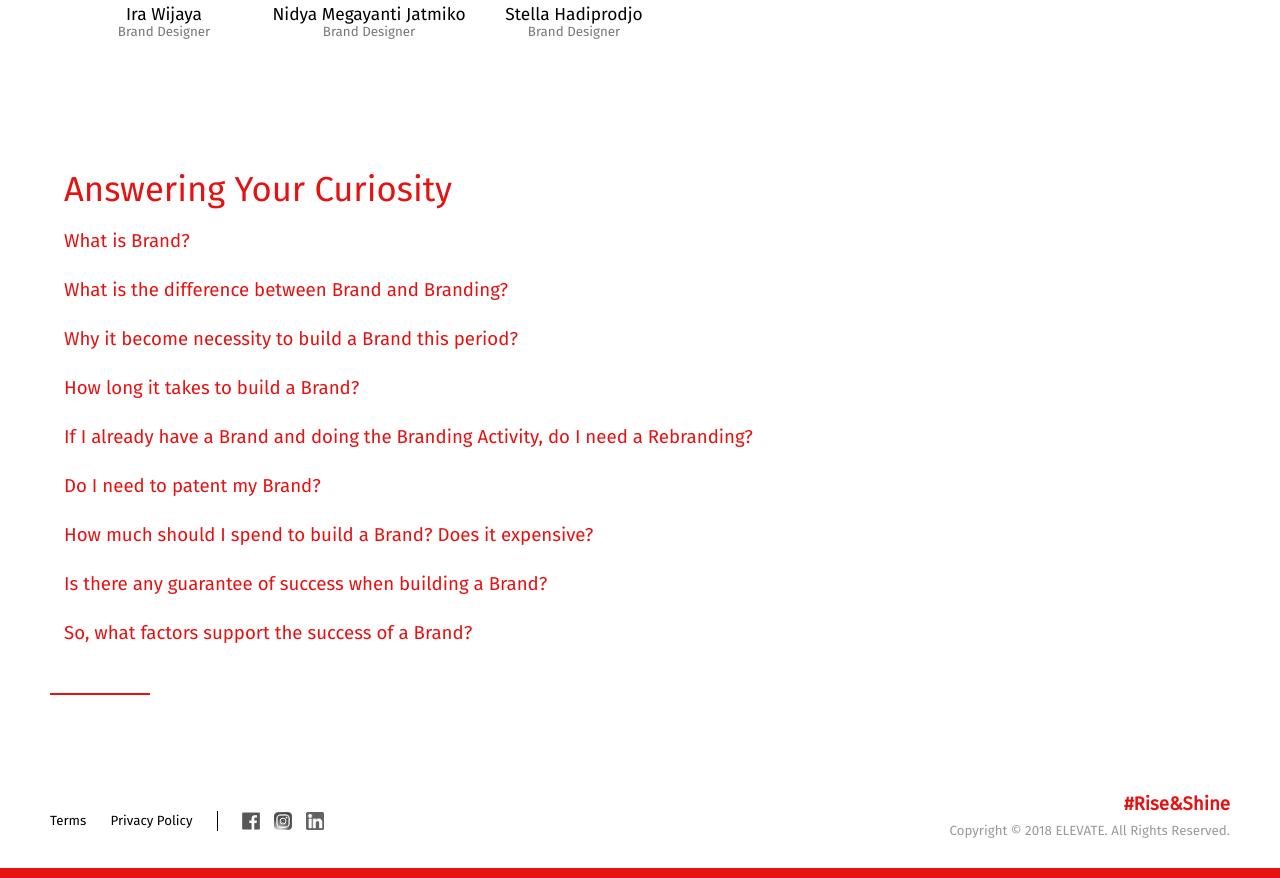
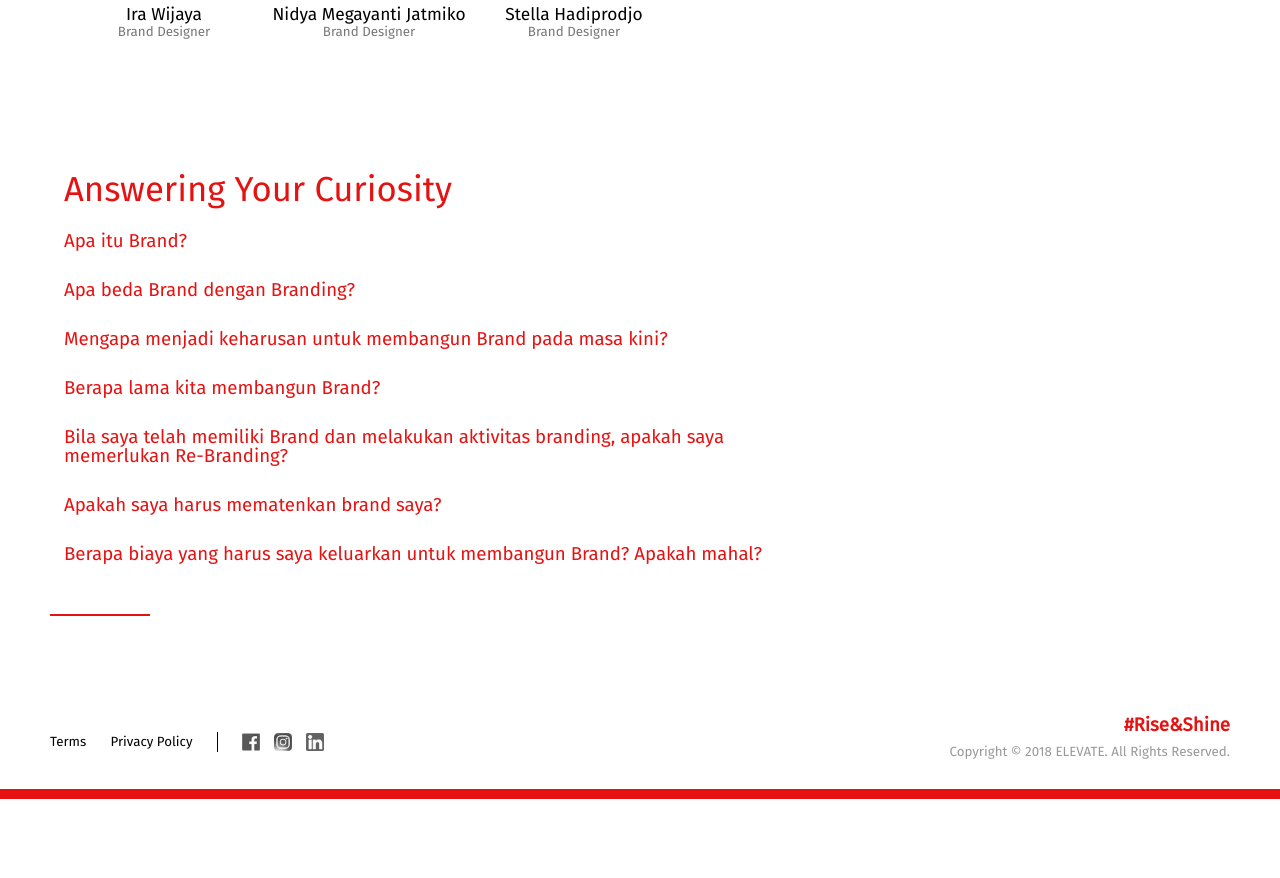
Before and after one commit to christianlimanto95/elevate, a CodeIgniter app: page /elevate/index.php/about/index in a window 1280 px wide. Shown: the part 5171-6049 px from the top of the page. After the commit the page ends 5970 px from the top, so only its background shows below. Run offline with CodeIgniter, Linux system fonts and the light colour scheme.

Commit message:
update faq

```diff
--- a/application/views/about.php
+++ b/application/views/about.php
@@ -205,40 +205,55 @@ Inilah yang mendasari kerja ELEVATE, apa yang kami kejar selalu di atas standar.
         <div class="section-title" data-index="23" data-anim="show-up" data-anim-threshold="self">Answering Your Curiosity</div>
         <div class="faq-container">
             <div class="faq-item" data-show="false" data-index="23" data-anim="show-up" data-anim-threshold="self" >
-                <div class="faq-question">What is Brand?</div>
-                <div class="faq-answer"><pre>It is a long established fact that a reader will be distracted by the readable content of a page when looking at its layout. The point of using Lorem Ipsum is that it has a more-or-less normal distribution of letters, as opposed to using 'Content here, content here', making it look like readable English. Various versions have evolved over the years, sometimes by accident, sometimes on purpose (injected humour and the like).</pre></div>
+                <div class="faq-question">Apa itu Brand?</div>
+                <div class="faq-answer"><pre>
+Brand bukanlah logo ataupun brosur. Brand atau merk adalah keseluruhan hal dari sebuah bisnis, baik dengan output berupa barang maupun jasa, yang memberikan pengalaman secara khusus yang berbentuk persepsi maupun perasaan terhadap barang atau jasa tersebut. Jadi brand bukan hanya hal-hal yang bersifat visual saja, tetapi design visual merupakan salah satu bagian dari brand.
+
+Singkatnya Brand adalah character - experience - feeling. Ketiga hal ini terbentuk dari serangkaian hal yang kompleks yang bisa kita bahas lebih lanjut dalam sesi konsultasi dengan ELEVATE.
+
+Kualitas adalah yang utama, aktivitas marketing akan membantu membetuk image atau persepsi, namun hanya kualitas yang membentuk brand yang sebenarnya, yang memberi pengalaman yang tidak terbantahkan. Integritas sebuah brand dapat terlihat dari kesetaraan antara kualitas dengan persepsi konsumen.
+</pre></div>
             </div>
             <div class="faq-item" data-show="false" data-index="24" data-anim="show-up" data-anim-threshold="self" >
-                <div class="faq-question">What is the difference between Brand and Branding?</div>
-                <div class="faq-answer"><pre>It is a long established fact that a reader will be distracted by the readable content of a page when looking at its layout. The point of using Lorem Ipsum is that it has a more-or-less normal distribution of letters, as opposed to using 'Content here, content here', making it look like readable English. Various versions have evolved over the years, sometimes by accident, sometimes on purpose (injected humour and the like).</pre></div>
+                <div class="faq-question">Apa beda Brand dengan Branding?</div>
+                <div class="faq-answer"><pre>Branding adalah serangkaian aktivitas dan proses yang dilakukan untuk mendukung pembentukan brand.</pre></div>
             </div>
             <div class="faq-item" data-show="false" data-index="25" data-anim="show-up" data-anim-threshold="self" >
-                <div class="faq-question">Why it become necessity to build a Brand this period?</div>
-                <div class="faq-answer"><pre>It is a long established fact that a reader will be distracted by the readable content of a page when looking at its layout. The point of using Lorem Ipsum is that it has a more-or-less normal distribution of letters, as opposed to using 'Content here, content here', making it look like readable English. Various versions have evolved over the years, sometimes by accident, sometimes on purpose (injected humour and the like).</pre></div>
+                <div class="faq-question">Mengapa menjadi keharusan untuk membangun Brand pada masa kini?</div>
+                <div class="faq-answer"><pre>Beberapa dari banyak alasan yang ada :
+•	Konsumen membeli brand bukan produk
+•	Sejalan dengan perkembangan jaman dan arus komunikasi yang tak terbatas, konsumen sekarang semakin semakin pintar dan memiliki banyak pilihan
+•	Persaingan yang semakin ketat, pesaing juga semakin pintar dan semakin banyak
+•	Brand menjadi jalan pintas pembelian ulang
+•	Brand selain memberikan janji akan kualitas dan jaminan, juga memberikan pride atau kebanggaan bagi pemakainya
+•	Tanpa brand kita akan terjebak dengan perang harga, konsumen dalam hal ini hanya memilih produk dengan harga terendah. Bila ada pesaing baru dengan harga yang lebih rendah maka dengan mudah konsumen akan beralih ke pesaing. Akhirnya kita akan menurunkan harga untuk memenangkan persaingan yang ada. Margin akan semakin tipis dari waktu ke waktu. Apakah dengan cara seperti ini Anda akan menjalankan bisnis?
+</pre></div>
             </div>
             <div class="faq-item" data-show="false" data-index="26" data-anim="show-up" data-anim-threshold="self" >
-                <div class="faq-question">How long it takes to build a Brand?</div>
-                <div class="faq-answer"><pre>It is a long established fact that a reader will be distracted by the readable content of a page when looking at its layout. The point of using Lorem Ipsum is that it has a more-or-less normal distribution of letters, as opposed to using 'Content here, content here', making it look like readable English. Various versions have evolved over the years, sometimes by accident, sometimes on purpose (injected humour and the like).</pre></div>
+                <div class="faq-question">Berapa lama kita membangun Brand?</div>
+                <div class="faq-answer"><pre>Melalui ELEVATE, membangun sebuah brand membutuhkan waktu 6-12 bulan, mulai dari persiapan dan proses eksekusinya.
+
+Jangka waktu dalam membangun brand sangat bergantung pada kesiapan yang ada. Proses membangun sebuah brand sama halnya seperti membesarkan seorang anak. Mereka membutuhkan bimbingan dan perawatan secara berkelanjutan sampai mereka dewasa, sama halnya dengan sebuah brand. Setiap bisnis yang dibangun tentunya berkeinginan untuk terus bertahan dan semakin berkembang. Demikianlah proses membangun brand, berkelanjutan dan tidak pernah berhenti. </pre></div>
             </div>
             <div class="faq-item" data-show="false" data-index="27" data-anim="show-up" data-anim-threshold="self" >
-                <div class="faq-question">If I already have a Brand and doing the Branding Activity, do I need a Rebranding?</div>
-                <div class="faq-answer"><pre>It is a long established fact that a reader will be distracted by the readable content of a page when looking at its layout. The point of using Lorem Ipsum is that it has a more-or-less normal distribution of letters, as opposed to using 'Content here, content here', making it look like readable English. Various versions have evolved over the years, sometimes by accident, sometimes on purpose (injected humour and the like).</pre></div>
+                <div class="faq-question">Bila saya telah memiliki Brand dan melakukan aktivitas branding, apakah saya memerlukan Re-Branding?</div>
+                <div class="faq-answer"><pre>Banyak hal yang mempengaruhi keputusan untuk melakukan Re-Branding. Kami menyarankan untuk melakukan general check up pada Brand Anda secara gratis* dengan menghubungi ELEVATE.
+
+Tentu hasil check up ini nanti nya akan dianalisa yang kemudian akan merujuk kepada kesimpulan untuk mempertimbangkan keputusan yang tepat.
+
+Kuncinya adalah kepada RELEVANSI. Seberapa relevan brand Anda terhadap target market dan jaman akan menentukan seberapa tangguh Brand Anda dalam persaingan. </pre></div>
             </div>
             <div class="faq-item" data-show="false" data-index="28" data-anim="show-up" data-anim-threshold="self" >
-                <div class="faq-question">Do I need to patent my Brand?</div>
-                <div class="faq-answer"><pre>It is a long established fact that a reader will be distracted by the readable content of a page when looking at its layout. The point of using Lorem Ipsum is that it has a more-or-less normal distribution of letters, as opposed to using 'Content here, content here', making it look like readable English. Various versions have evolved over the years, sometimes by accident, sometimes on purpose (injected humour and the like).</pre></div>
+                <div class="faq-question">Apakah saya harus mematenkan brand saya?</div>
+                <div class="faq-answer"><pre>Tentu saja, bila kita menyadari betapa besarnya usaha untuk melahirkan dan membangun brand, maka paten adalah hal yang wajib. Kita tidak ingin usaha kita sia - sia bukan? Brand tanpa paten membuka peluang besar bagi orang lain untuk meniru Brand Anda dan menikmati hasil kerja keras Anda dengan mudahnya.
+
+Saat ini, persaingan semakin ketat sehingga banyak pihak yang melakukan segala cara untuk mencapai kesuksesan. Tidak heran banyak brand hebat di dunia mengalami tindakan peniruan dan pemalsuan, bayangkan potensi yang akan terjadi.</pre></div>
             </div>
             <div class="faq-item" data-show="false" data-index="29" data-anim="show-up" data-anim-threshold="self" >
-                <div class="faq-question">How much should I spend to build a Brand? Does it expensive?</div>
-                <div class="faq-answer"><pre>It is a long established fact that a reader will be distracted by the readable content of a page when looking at its layout. The point of using Lorem Ipsum is that it has a more-or-less normal distribution of letters, as opposed to using 'Content here, content here', making it look like readable English. Various versions have evolved over the years, sometimes by accident, sometimes on purpose (injected humour and the like).</pre></div>
-            </div>
-            <div class="faq-item" data-show="false" data-index="30" data-anim="show-up" data-anim-threshold="self" >
-                <div class="faq-question">Is there any guarantee of success when building a Brand?</div>
-                <div class="faq-answer"><pre>It is a long established fact that a reader will be distracted by the readable content of a page when looking at its layout. The point of using Lorem Ipsum is that it has a more-or-less normal distribution of letters, as opposed to using 'Content here, content here', making it look like readable English. Various versions have evolved over the years, sometimes by accident, sometimes on purpose (injected humour and the like).</pre></div>
-            </div>
-            <div class="faq-item" data-show="false" data-index="31" data-anim="show-up" data-anim-threshold="self" >
-                <div class="faq-question">So, what factors support the success of a Brand?</div>
-                <div class="faq-answer"><pre>It is a long established fact that a reader will be distracted by the readable content of a page when looking at its layout. The point of using Lorem Ipsum is that it has a more-or-less normal distribution of letters, as opposed to using 'Content here, content here', making it look like readable English. Various versions have evolved over the years, sometimes by accident, sometimes on purpose (injected humour and the like).</pre></div>
+                <div class="faq-question">Berapa biaya yang harus saya keluarkan untuk membangun Brand? Apakah mahal?</div>
+                <div class="faq-answer"><pre>Biaya yang dikeluarkan untuk membangun sebuah brand sangat bervariasi, tergantung variable yang mengikutinya seperti skala dari bisnis yang akan dijalankan, tingkat kerumitan dan kesulitan yang ada, tingkat kedalaman riset dan analisa yang akan dijalankan.
+
+Mahal atau tidaknya tergantung dari sudut pandang kita, menganggap branding sebagai biaya atau sebagai investasi. Sebenarnya, membangun sebuah brand merupakan investasi jangka panjang. Walaupun mengeluarkan biaya lebih di awal, proses branding yang tepat akan sangat berpengaruh bagi kelangsungan bisnis Anda di masa depan dan seterusnya.</pre></div>
             </div>
         </div>
     </div>
```
